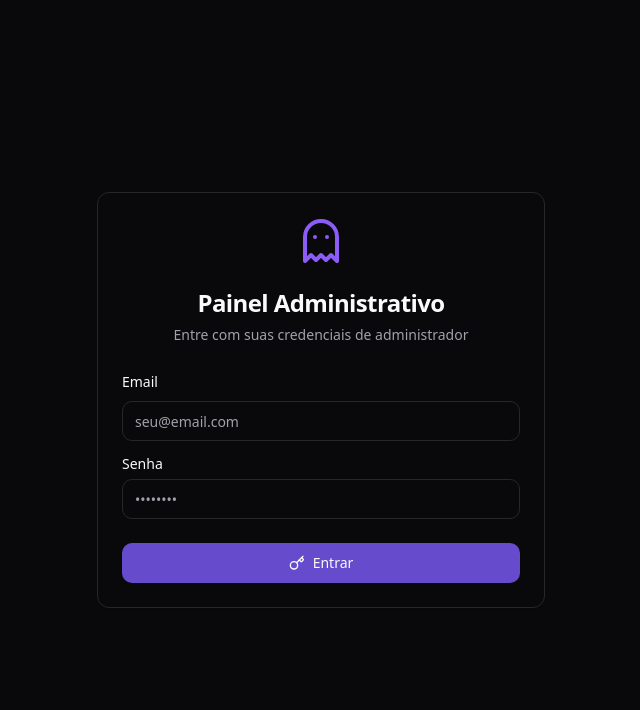
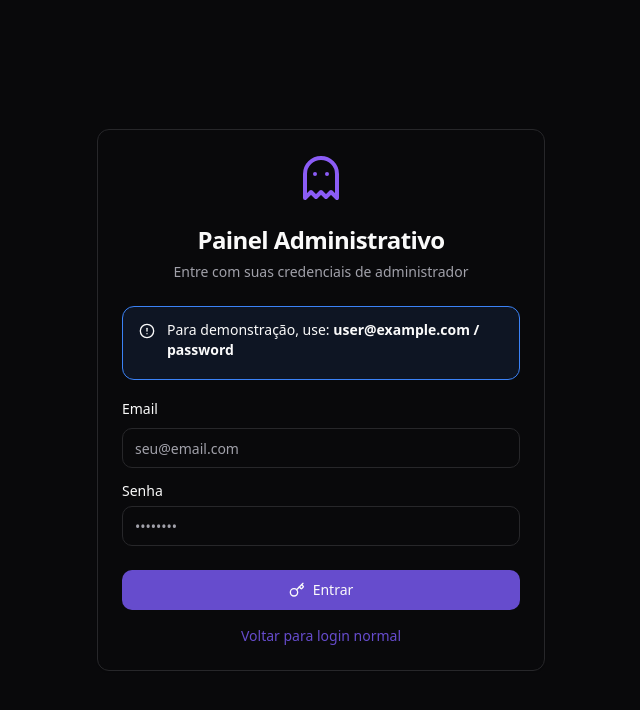
Before and after one commit to gmendes7/phantom-ai-kanban-flow, a React (Vite) app: page /admin/login in a window 1280 px wide. Shown: the top 710 px of the page, without its empty margins (319-959 px from the left). Built offline with nearby package versions, Linux system fonts and the light colour scheme.

Commit message:
Fix: Admin login instructions
Added instructions on how to access the admin panel.

```diff
--- a/src/pages/admin/AdminLogin.tsx
+++ b/src/pages/admin/AdminLogin.tsx
@@ -1,6 +1,6 @@
 
 import { useState } from 'react';
-import { useNavigate } from 'react-router-dom';
+import { useNavigate, Link } from 'react-router-dom';
 import { Button } from '@/components/ui/button';
 import { Input } from '@/components/ui/input';
 import {
@@ -12,9 +12,10 @@ import {
   CardTitle
 } from '@/components/ui/card';
 import { Label } from '@/components/ui/label';
-import { Ghost, Key } from 'lucide-react';
+import { Ghost, Key, AlertCircle } from 'lucide-react';
 import { useAuth } from '@/contexts/AuthContext';
 import { toast } from 'sonner';
+import { Alert, AlertDescription } from '@/components/ui/alert';
 
 const AdminLogin = () => {
   const [email, setEmail] = useState('');
@@ -65,6 +66,13 @@ const AdminLogin = () => {
         </CardHeader>
         <form onSubmit={handleSubmit}>
           <CardContent className="space-y-4">
+            <Alert className="bg-blue-500/10 border-blue-500">
+              <AlertCircle className="h-4 w-4 text-blue-500" />
+              <AlertDescription>
+                Para demonstração, use: <strong>user@example.com / password</strong>
+              </AlertDescription>
+            </Alert>
+
             <div className="space-y-2">
               <Label htmlFor="email">Email</Label>
               <Input
@@ -90,7 +98,7 @@ const AdminLogin = () => {
               />
             </div>
           </CardContent>
-          <CardFooter>
+          <CardFooter className="flex-col space-y-4">
             <Button
               type="submit"
               className="w-full gap-2"
@@ -108,6 +116,12 @@ const AdminLogin = () => {
                 </>
               )}
             </Button>
+
+            <p className="text-center text-sm text-muted-foreground">
+              <Link to="/login" className="text-primary hover:underline">
+                Voltar para login normal
+              </Link>
+            </p>
           </CardFooter>
         </form>
       </Card>
--- a/src/pages/auth/Login.tsx
+++ b/src/pages/auth/Login.tsx
@@ -93,6 +93,13 @@ const Login = () => {
                   Register
                 </Link>
               </p>
+              <div className="border-t border-border pt-4 w-full">
+                <p className="text-center text-sm text-muted-foreground">
+                  <Link to="/admin/login" className="text-primary hover:underline">
+                    Acessar Painel Administrativo
+                  </Link>
+                </p>
+              </div>
             </CardFooter>
           </form>
         </Card>
```
